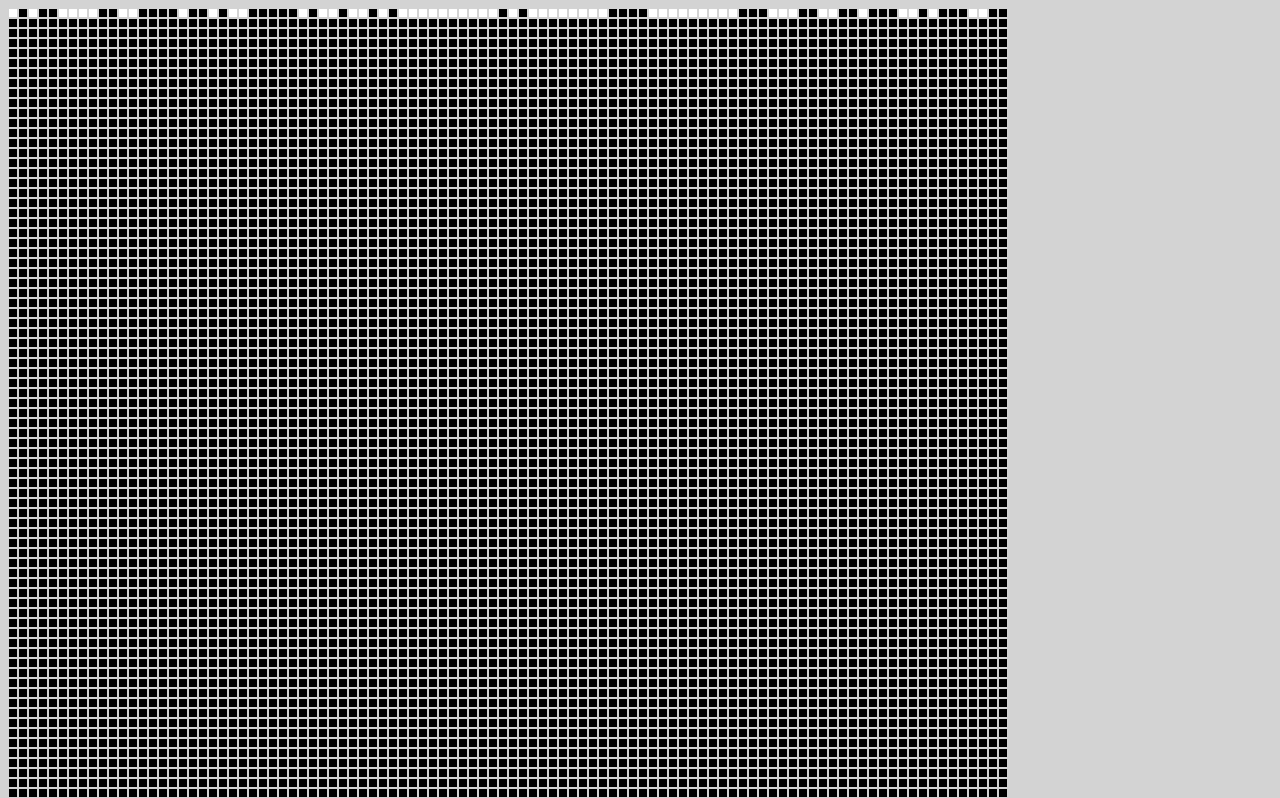
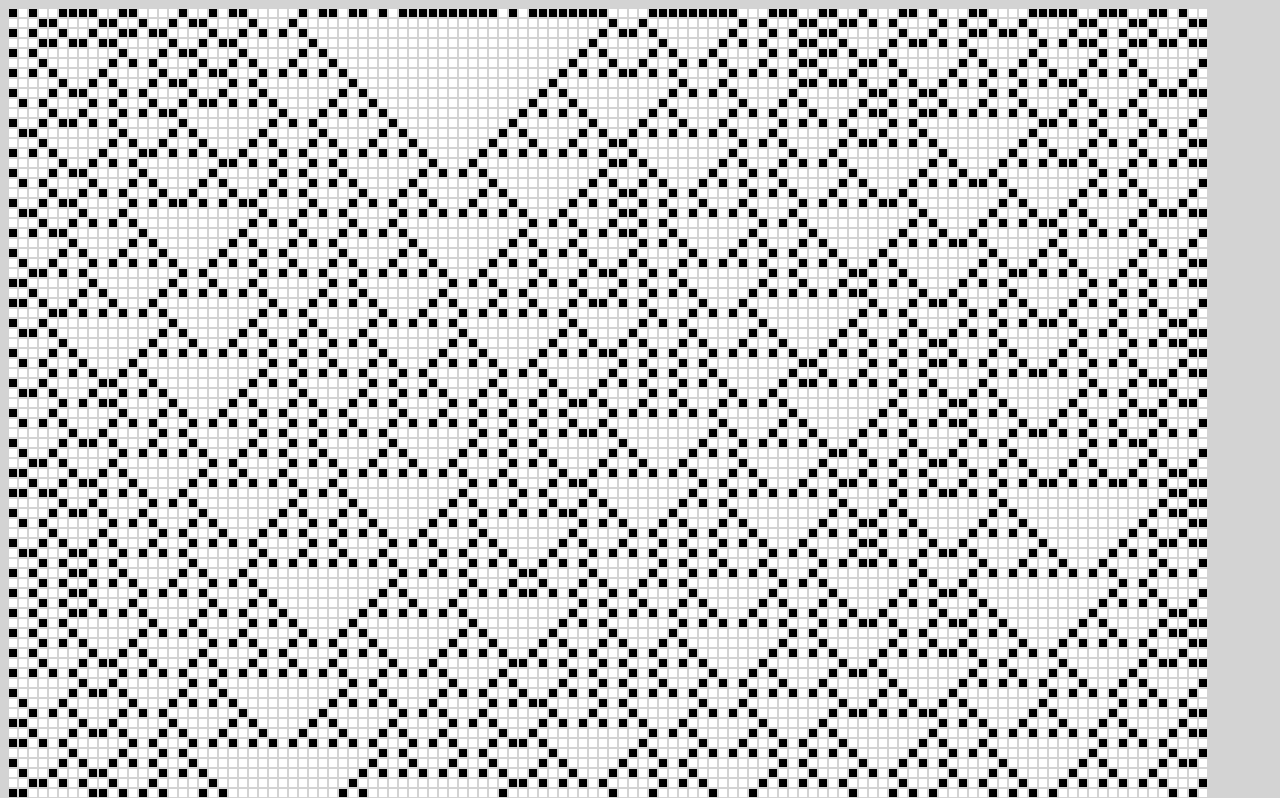
Before and after one commit to TimFenwick15/CellularAutomataCodeAlong, a plain HTML site: page index.html in a window 1280 px wide. Shown: the top 798 px of the page. Drawn offline with Linux system fonts and the light colour scheme.

Commit message:
Rough working code

```diff
--- a/index.html
+++ b/index.html
@@ -14,10 +14,10 @@
     display: inline-block;
   }
   .active {
-    background-color: #000000;
+    background-color: #ffffff;
   }
   .inactive {
-    background-color: #ffffff;
+    background-color: #000000;
   }
 
 </style>
@@ -26,17 +26,41 @@
 <body>
 </body>
 <script>
-  const width  = 100
-  const height = 100
-  const rule   = [0, 0, 0, 0, 0, 0, 0, 0, 0]
+  const width  = 120
+  const height = 120
+  //const rule   = [1, 0, 1, 1, 0, 1, 1, 0]
+  const rule   = [1, 1, 1, 0, 1, 1, 0, 1]
 
-  function isActive() {
+
+
+  function isActive(divIndex) {
     const rowList = document.querySelectorAll('.row')
     if (rowList.length === 1)
       return Math.random() * 2 | 0 ? 'active' : 'inactive'
     else {
-      // apply rules here
-      return 'active'
+      const lastDivList = rowList[rowList.length - 2].querySelectorAll('div')
+
+      const trailingDiv = lastDivList[divIndex - 1] ? lastDivList[divIndex - 1].className : 'inactive'
+      const leadingDiv  = lastDivList[divIndex + 1] ? lastDivList[divIndex + 1].className : 'inactive'
+      const matchingDiv = lastDivList[divIndex].className
+
+      if (trailingDiv === 'inactive' && matchingDiv === 'inactive' && leadingDiv === 'inactive')
+        return rule[0] ? 'active' : 'inactive'
+      if (trailingDiv === 'inactive' && matchingDiv === 'inactive' && leadingDiv === 'active')
+        return rule[1] ? 'active' : 'inactive'
+      if (trailingDiv === 'inactive' && matchingDiv === 'active' && leadingDiv === 'inactive')
+        return rule[2] ? 'active' : 'inactive'
+      if (trailingDiv === 'inactive' && matchingDiv === 'active' && leadingDiv === 'active')
+        return rule[3] ? 'active' : 'inactive'
+      if (trailingDiv === 'active' && matchingDiv === 'inactive' && leadingDiv === 'inactive')
+        return rule[4] ? 'active' : 'inactive'
+      if (trailingDiv === 'active' && matchingDiv === 'inactive' && leadingDiv === 'active')
+        return rule[5] ? 'active' : 'inactive'
+      if (trailingDiv === 'active' && matchingDiv === 'active' && leadingDiv === 'inactive')
+        return rule[6] ? 'active' : 'inactive'
+      if (trailingDiv === 'active' && matchingDiv === 'active' && leadingDiv === 'active')
+        return rule[7] ? 'active' : 'inactive'
+
     }
   }
 
@@ -47,12 +71,13 @@
     for (let i = 0; i < width; i++) {
       const div = document.createElement('div')
       div.id = i
-      div.className = isActive()
+      div.className = isActive(i)
       row.appendChild(div)
     }
   }
 
   for (let i = 0; i < height; i++) {
+    console.log('Drawing row', i)
     makeRow()
   }
 
```
